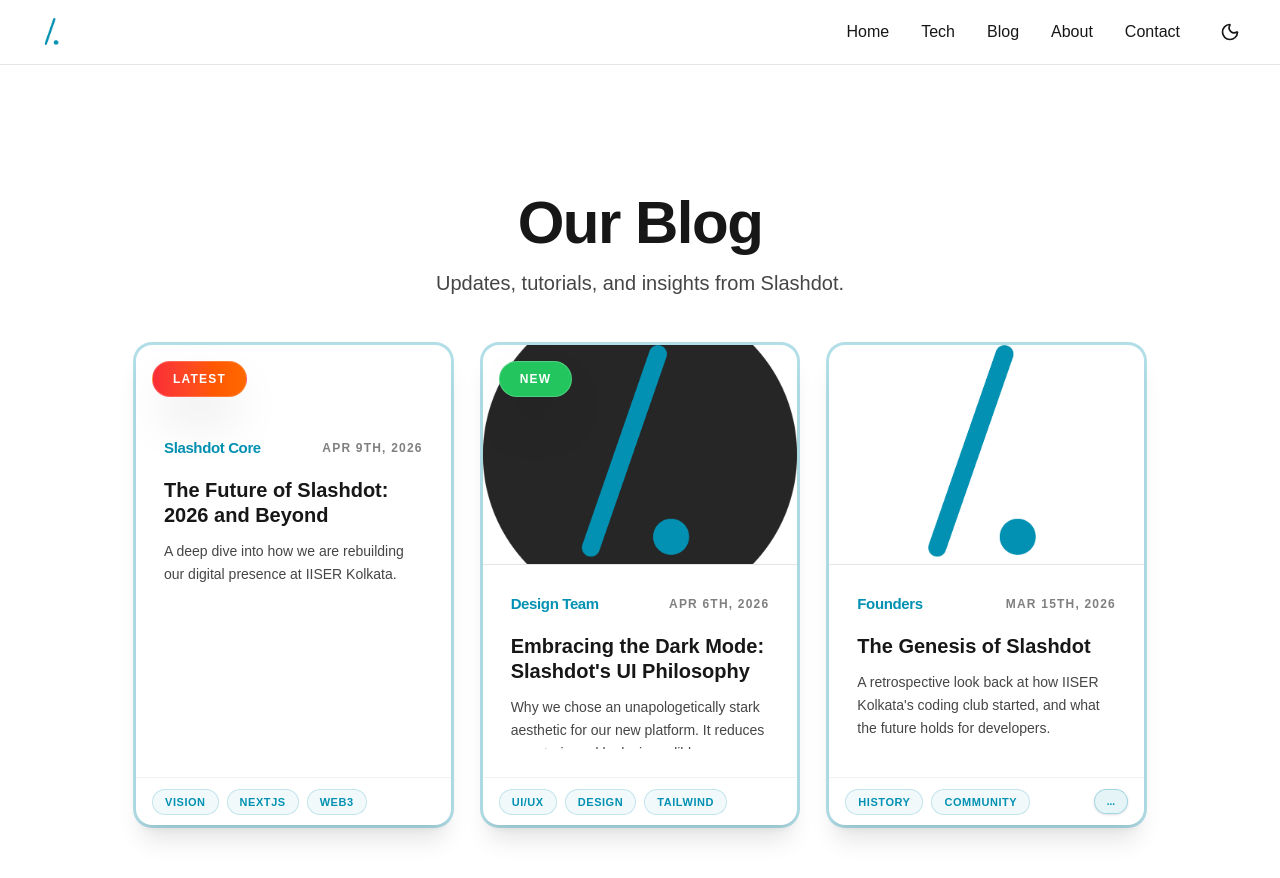
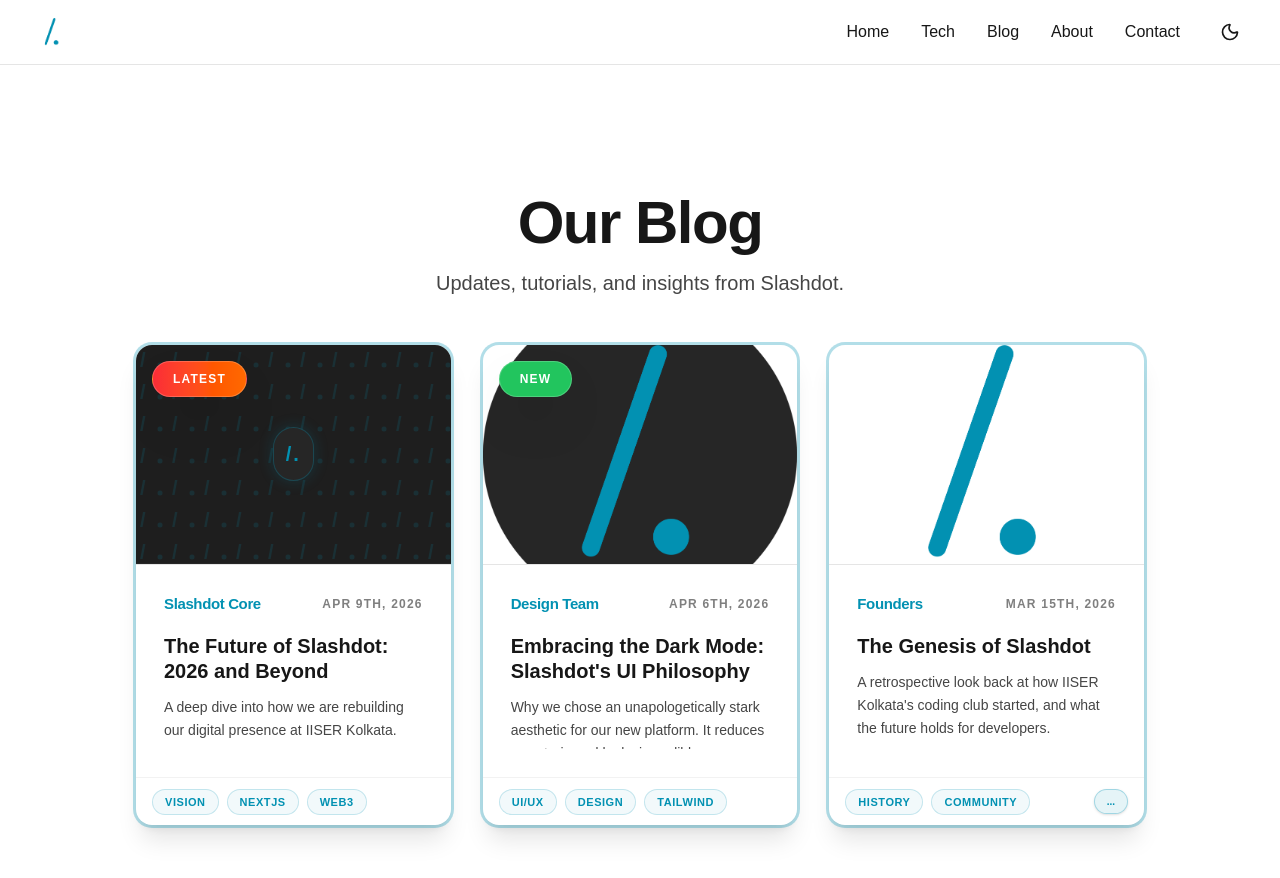
Before and after one commit to anuprovo-debnath/slashdot-website-2026, a Next.js app: page /slashdot-website-2026/blog in a window 1280 px wide. Shown: the top 878 px of the page. Built offline with nearby package versions, Linux system fonts and the light colour scheme.

Commit message:
blog fix 4

```diff
--- a/src/components/BlogGrid.tsx
+++ b/src/components/BlogGrid.tsx
@@ -5,6 +5,7 @@ import { createPortal } from 'react-dom';
 import Link from 'next/link';
 import { format, parseISO, differenceInDays } from 'date-fns';
 import { MarkdownData } from '@/lib/markdown';
+import SlashdotFallbackCover from './ui/SlashdotFallbackCover';
 
 /**
  * Centered Floating Dialogue (90% width) with Red Bottom-Right X
@@ -218,12 +219,15 @@ export function BlogGrid({ posts }: { posts: MarkdownData[] }) {
               )}
             </div>
 
-            <div className={`flex flex-col h-[432px] overflow-hidden ${!hasImage ? 'pt-16' : ''}`}>
-              {hasImage && (
-                <div className="relative w-full h-[220px] shrink-0 overflow-hidden border-b border-black/10 dark:border-white/10">
+            {/* Content Zone (432px - 90%) */}
+            <div className="flex flex-col h-[432px] overflow-hidden">
+              <div className="relative w-full h-[220px] shrink-0 overflow-hidden border-b border-black/10 dark:border-white/10">
+                {hasImage ? (
                   <img src={post.frontmatter.coverImage} alt={post.frontmatter.title} className="w-full h-full object-cover transition-transform duration-700 ease-out group-hover:scale-110" />
-                </div>
-              )}
+                ) : (
+                  <SlashdotFallbackCover className="h-full" />
+                )}
+              </div>
 
               <div className="p-6 sm:p-7 flex flex-col flex-1 overflow-hidden">
                 <div className="relative flex items-center justify-between w-full mb-5 text-[14px] sm:text-[15px] font-bold tracking-tight">
--- /dev/null
+++ b/src/components/ui/SlashdotFallbackCover.tsx
@@ -0,0 +1,22 @@
+import React from 'react';
+
+export default function SlashdotFallbackCover({ className = "h-48" }: { className?: string }) {
+  return (
+    <div className={`w-full bg-[#1e1e1e] border-b border-[#262626] relative overflow-hidden flex items-center justify-center ${className}`}>
+      <svg className="absolute inset-0 w-full h-full" xmlns="http://www.w3.org/2000/svg">
+        <defs>
+          <pattern id="slashdot-pattern" x="0" y="0" width="32" height="32" patternUnits="userSpaceOnUse">
+            <text x="4" y="22" fill="#0291B2" fillOpacity="0.15" fontSize="20" fontFamily="sans-serif" fontWeight="bold">/</text>
+            <circle cx="24" cy="20" r="2.5" fill="#0291B2" fillOpacity="0.15" />
+          </pattern>
+        </defs>
+        <rect x="0" y="0" width="100%" height="100%" fill="url(#slashdot-pattern)" />
+      </svg>
+
+      {/* Centered Logo Badge */}
+      <div className="z-10 bg-[#262626] p-3 rounded-full border border-[#0291B2]/30 shadow-[0_0_15px_rgba(2,145,178,0.2)]">
+        <span className="text-[#0291B2] font-bold text-xl tracking-widest">/.</span>
+      </div>
+    </div>
+  );
+}
```
